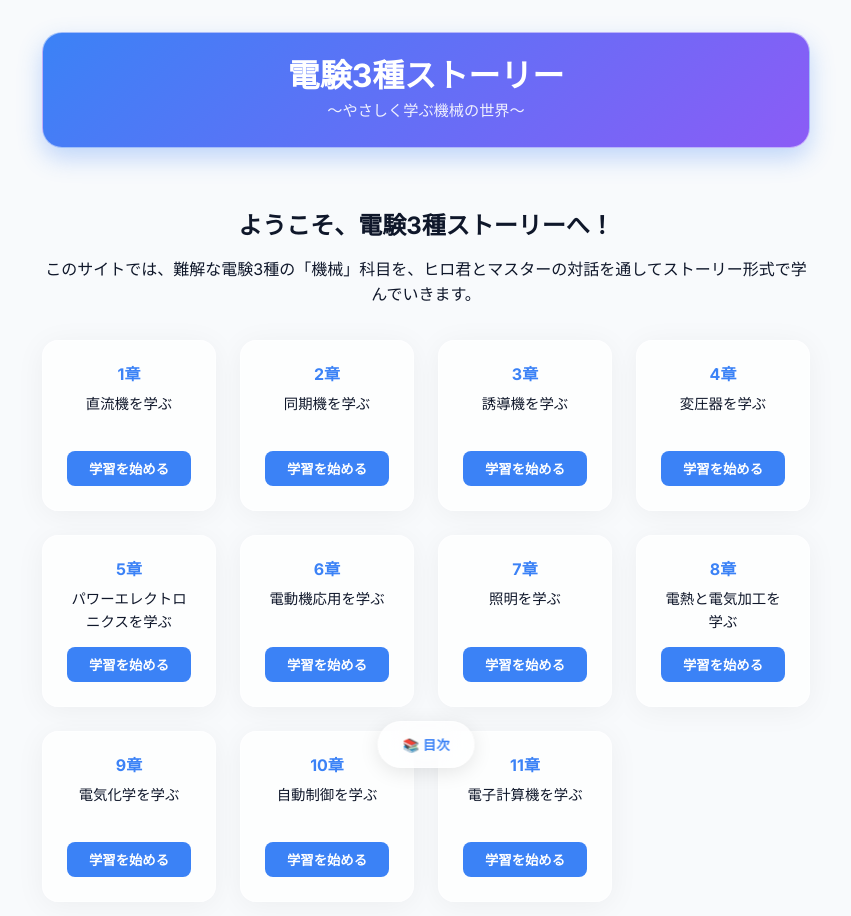
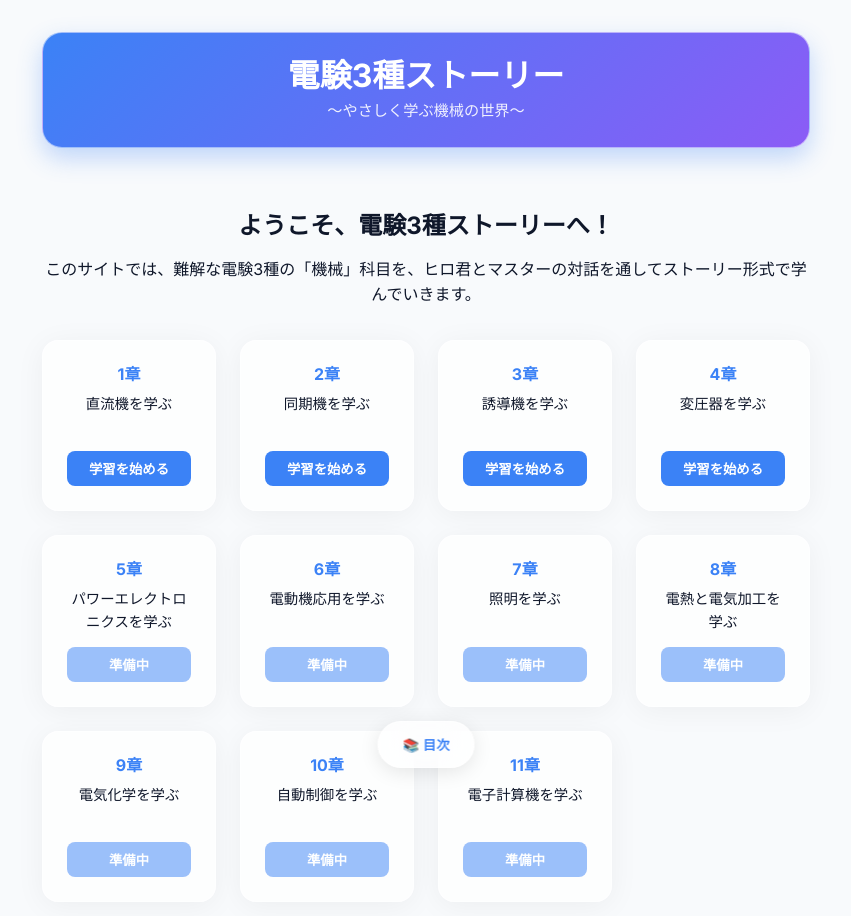
Before and after one commit to notenkitoclient-cpu/denken-story-web, a React (Vite) app: page / in a window 1280 px wide. Shown: the top 916 px of the page, without its empty margins (214-1065 px from the left). Built offline with nearby package versions, Linux system fonts and the light colour scheme.

Commit message:
fix: disable start button for empty sections

```diff
--- a/src/App.tsx
+++ b/src/App.tsx
@@ -81,9 +81,15 @@ function App() {
                 <div key={chapter.id} className="toc-card glass-container">
                   <h4>{chapter.id}章</h4>
                   <p>{chapter.title}</p>
-                  <button onClick={() => selectSection(chapter, chapter.sections[0])}>
-                    学習を始める
-                  </button>
+                  {chapter.sections && chapter.sections.length > 0 ? (
+                    <button onClick={() => selectSection(chapter, chapter.sections[0])}>
+                      学習を始める
+                    </button>
+                  ) : (
+                    <button disabled style={{ opacity: 0.5 }}>
+                      準備中
+                    </button>
+                  )}
                 </div>
               ))}
             </div>
```
